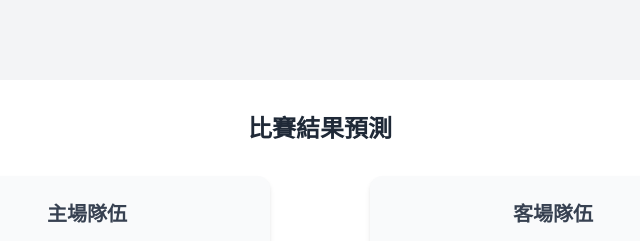
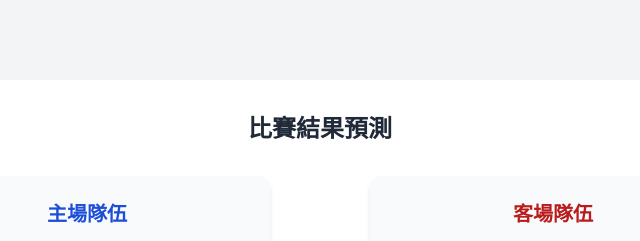
Before and after one commit to D1035899/NBA-Web-Demo, a Flask app: template templates/predict.html in a window 1280 px wide. Shown: the part 70-311 px from the top of the page, without its empty margins (320-960 px from the left). Run offline with Flask 3, Linux system fonts and the light colour scheme; the template is opened without the code that fills it, so the values that code supplies are empty.

Commit message:
fix: team font color

```diff
--- a/templates/predict.html
+++ b/templates/predict.html
@@ -23,7 +23,7 @@
                 <!-- 主場隊伍 -->
                 <div class="flex-1 bg-gray-50 rounded-xl p-6 shadow-md">
                     <h2
-                        class="text-xl font-bold text-center mb-4 text-gray-700"
+                        class="text-xl font-bold text-center mb-4 text-blue-700"
                     >
                         主場隊伍
                     </h2>
@@ -76,7 +76,7 @@
                 <!-- 客場隊伍 -->
                 <div class="flex-1 bg-gray-50 rounded-xl p-6 shadow-md">
                     <h2
-                        class="text-xl font-bold text-center mb-4 text-gray-700"
+                        class="text-xl font-bold text-center mb-4 text-red-700"
                     >
                         客場隊伍
                     </h2>
```
